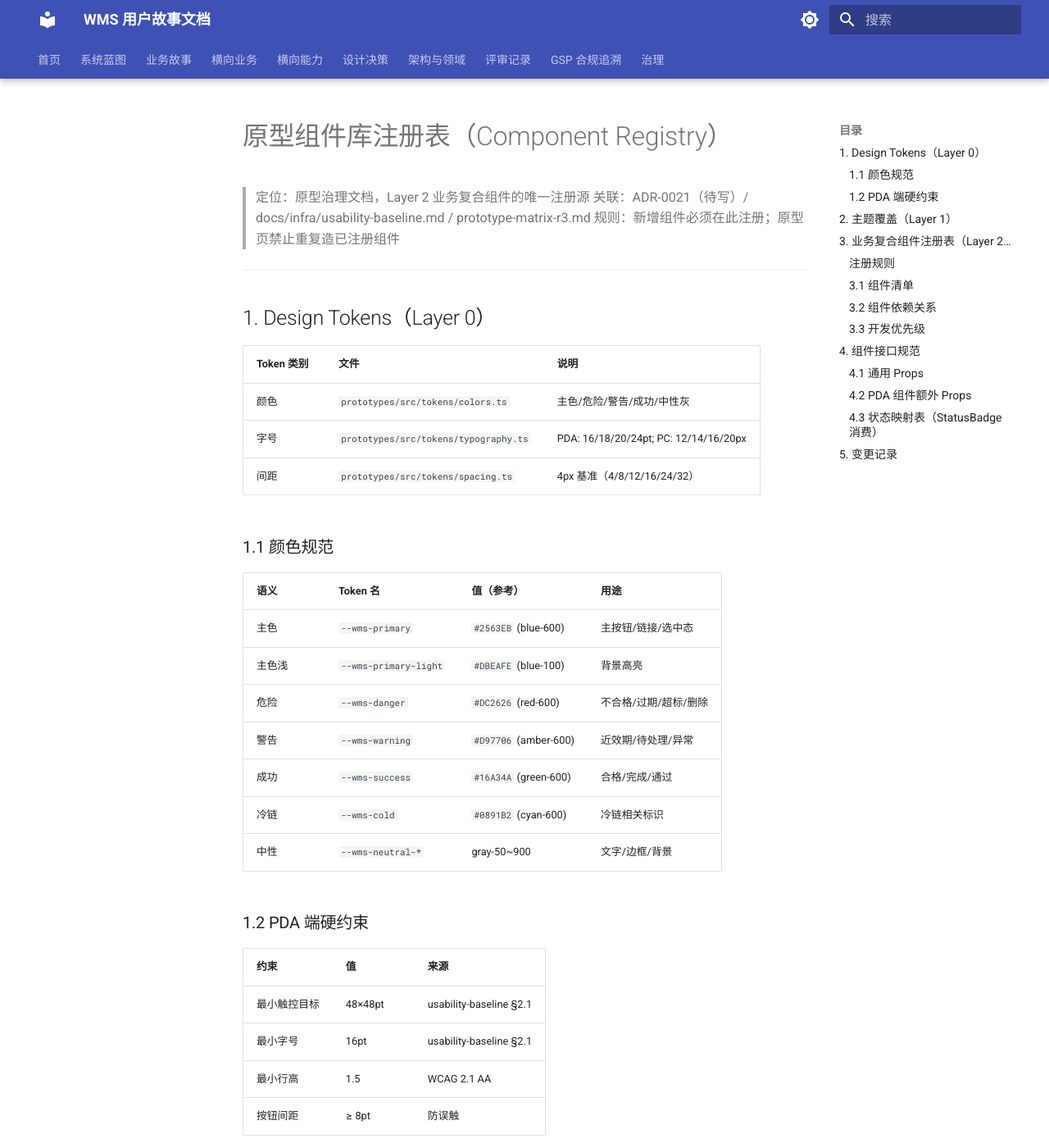
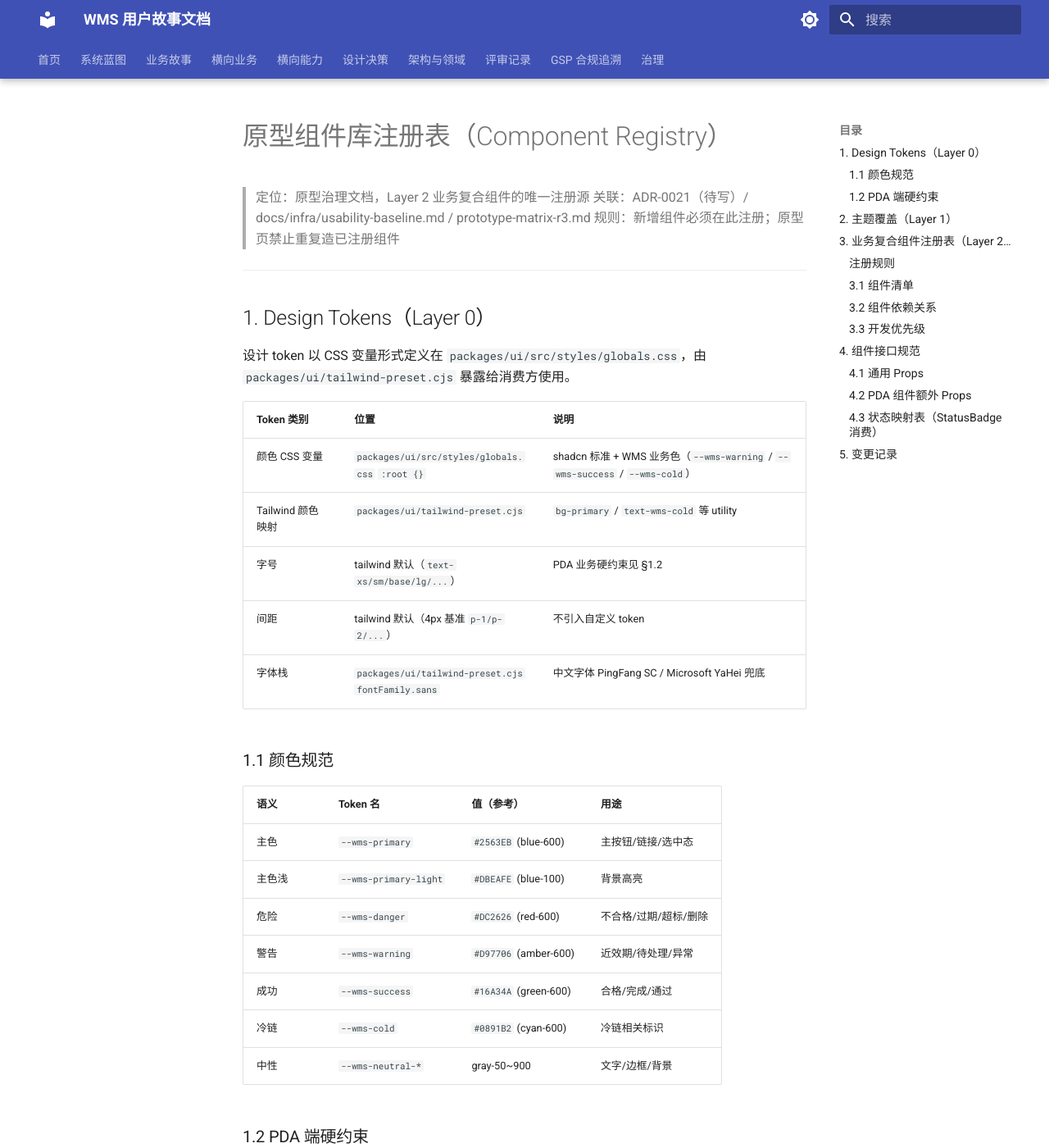
Before and after one commit to births3/wms, an MkDocs documentation site: the page built from docs/prototypes/component-registry.md, in a window 1280 px wide and 1400 px high. Shown: the whole window at 82% size. Built offline with MkDocs 1.6.1 and Material for MkDocs 9.7.7, drawn with Linux system fonts in a browser that asks for light colours; some of the changed text lies outside the part shown.

Commit message:
文档(治理): 路径漂移修复 + ADR-0028 备案 packages/ui 抽离
e3ce5a0 commit 把组件库抽到 packages/ui，但治理触发表 + 文档 + ADR
没同步。本次清理：

P0: 门禁触发路径
- governance/gate-rules.toml: match 改为 packages/ui/src/business/**
  （原 prototypes/src/components/business/**），未来改 @wms/ui 组件
  会正确触发 4 个 component-* 治理脚本

P1: ADR 与现状对齐
- ADR-0022 §1 三层架构图改为 packages/ui 路径；文末加 v0.2 修订
  记录段，链 ADR-0028 详细背景；状态保持 Accepted（约束未变，仅
  载体变更）
- 新建 ADR-0028 (184 行)：组件库抽离至 packages/ui
  - §背景：用户提出"前端复用原型工作"；ADR-0002 规划但未实施 packages/ui；
    跨端共享需求（PDA RN）
  - §决策：抽离范围（business + ui + lib + globals.css + tailwind preset）
    + 不抽离的部分（pages / App / .storybook 留 prototypes）
  - §候选方案 A 留原位（否决）/ B 抽 packages/ui（接受）/ C 拆更细（过早）
  - §实施 9 步（已在 e3ce5a0 完成）
  - §治理影响 + 后果 + 后续 backlog（packages/api-client / domain-types
    等延到 SPIKE-003 之后）
- docs/adr/README.md 索引加 ADR-0028 行 + ADR-0024-0027 占位（5 个 Spike
  accept 后产出）
- docs/prototypes/component-registry.md 清理与现状脱节的引用：
  - §1 删除从未存在过的 prototypes/src/tokens/{colors,typography,spacing}.ts
  - §1 改为 packages/ui/src/styles/globals.css + tailwind-preset.cjs
  - §2 主题文件路径 wms-theme.css → globals.css（wms-theme.css 从未真建）
  - §5 加变更记录两条（2026-05-23 扩到 16 + 路径迁移）

验证: T1 24/24 全过 (~2.5s)

````diff
--- a/docs/prototypes/component-registry.md
+++ b/docs/prototypes/component-registry.md
@@ -8,11 +8,15 @@
 
 ## 1. Design Tokens（Layer 0）
 
-| Token 类别 | 文件 | 说明 |
+设计 token 以 CSS 变量形式定义在 `packages/ui/src/styles/globals.css`，由 `packages/ui/tailwind-preset.cjs` 暴露给消费方使用。
+
+| Token 类别 | 位置 | 说明 |
 |---|---|---|
-| 颜色 | `prototypes/src/tokens/colors.ts` | 主色/危险/警告/成功/中性灰 |
-| 字号 | `prototypes/src/tokens/typography.ts` | PDA: 16/18/20/24pt; PC: 12/14/16/20px |
-| 间距 | `prototypes/src/tokens/spacing.ts` | 4px 基准（4/8/12/16/24/32） |
+| 颜色 CSS 变量 | `packages/ui/src/styles/globals.css` `:root {}` | shadcn 标准 + WMS 业务色（`--wms-warning` / `--wms-success` / `--wms-cold`）|
+| Tailwind 颜色映射 | `packages/ui/tailwind-preset.cjs` | `bg-primary` / `text-wms-cold` 等 utility |
+| 字号 | tailwind 默认（`text-xs/sm/base/lg/...`） | PDA 业务硬约束见 §1.2 |
+| 间距 | tailwind 默认（4px 基准 `p-1/p-2/...`） | 不引入自定义 token |
+| 字体栈 | `packages/ui/tailwind-preset.cjs` `fontFamily.sans` | 中文字体 PingFang SC / Microsoft YaHei 兜底 |
 
 ### 1.1 颜色规范
 
@@ -39,24 +43,24 @@
 
 ## 2. 主题覆盖（Layer 1）
 
-文件：`prototypes/src/theme/wms-theme.css`
+文件：`packages/ui/src/styles/globals.css`（消费方在应用入口 `import "@wms/ui/styles/globals.css"`）
 
-基于 shadcn/ui 默认主题，仅覆盖 CSS variables：
+shadcn/ui 标准 CSS 变量 + WMS 自定义业务色，一处定义两端共用：
 
 ```css
 :root {
-  --radius: 0.375rem;          /* 6px PC */
-  --primary: 217 84% 53%;     /* #2563EB blue-600 */
-  --destructive: 0 72% 51%;   /* #DC2626 red-600 */
-}
+  --radius: 0.5rem;
+  --primary: 217 84% 53%;            /* #2563EB blue-600 */
+  --destructive: 0 72% 51%;           /* #DC2626 red-600 */
 
-[data-device="pda"] {
-  --radius: 0.5rem;            /* 8px PDA */
-  font-size: 16pt;
+  /* WMS 业务色 */
+  --wms-warning: 32 95% 44%;          /* 近效期/异常 */
+  --wms-success: 142 71% 45%;         /* 合格/通过 */
+  --wms-cold:    189 94% 43%;         /* 冷链 */
 }
 ```
 
-不新增组件库，**直接用 shadcn/ui 原生组件**。
+不新增组件库，**直接用 shadcn/ui 原生组件**（已迁至 `packages/ui/src/ui/`）。
 
 ---
 
@@ -152,3 +156,5 @@
 | 日期 | 变更 |
 |---|---|
 | 2026-05-22 | 初版：12 个组件 + Design Tokens + 主题规范 |
+| 2026-05-23 | 扩到 16 个组件（+ DiffPanel / PageHeader / DataTable / EmptyState） |
+| 2026-05-23 | **路径迁移**：Layer 0/1/2 全部从 `prototypes/src/` 抽离至 `packages/ui/src/`（commit e3ce5a0），构成 `@wms/ui` 共享包；详见 ADR-0022 v0.2 修订记录 + ADR-0028 |
````
Also changed, not shown: docs/adr/0022-prototype-component-spec.md (+31 -4 lines), docs/adr/0028-component-library-extraction.md (added, +184 -0 lines), docs/adr/README.md (+3 -1 lines), 1 other file.
